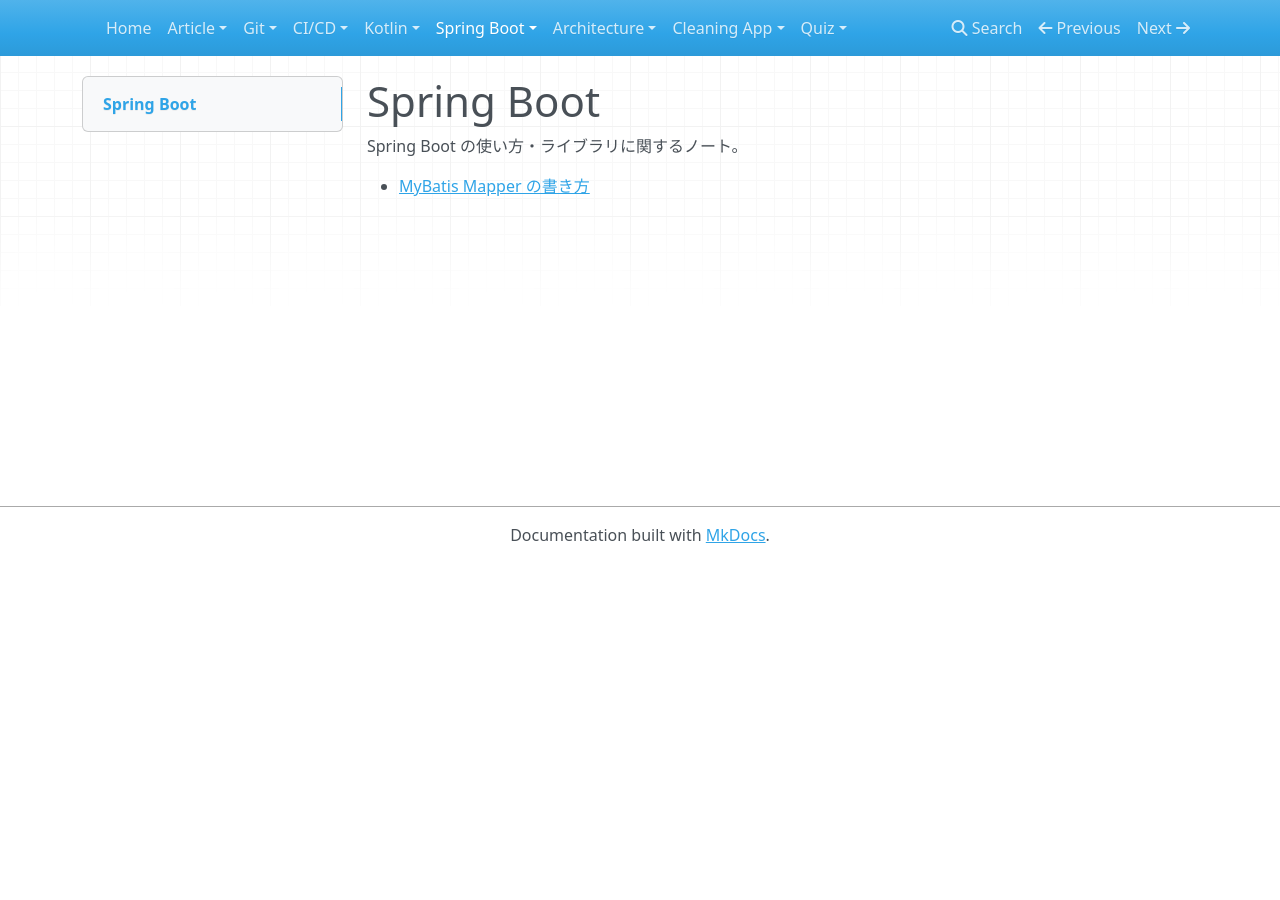
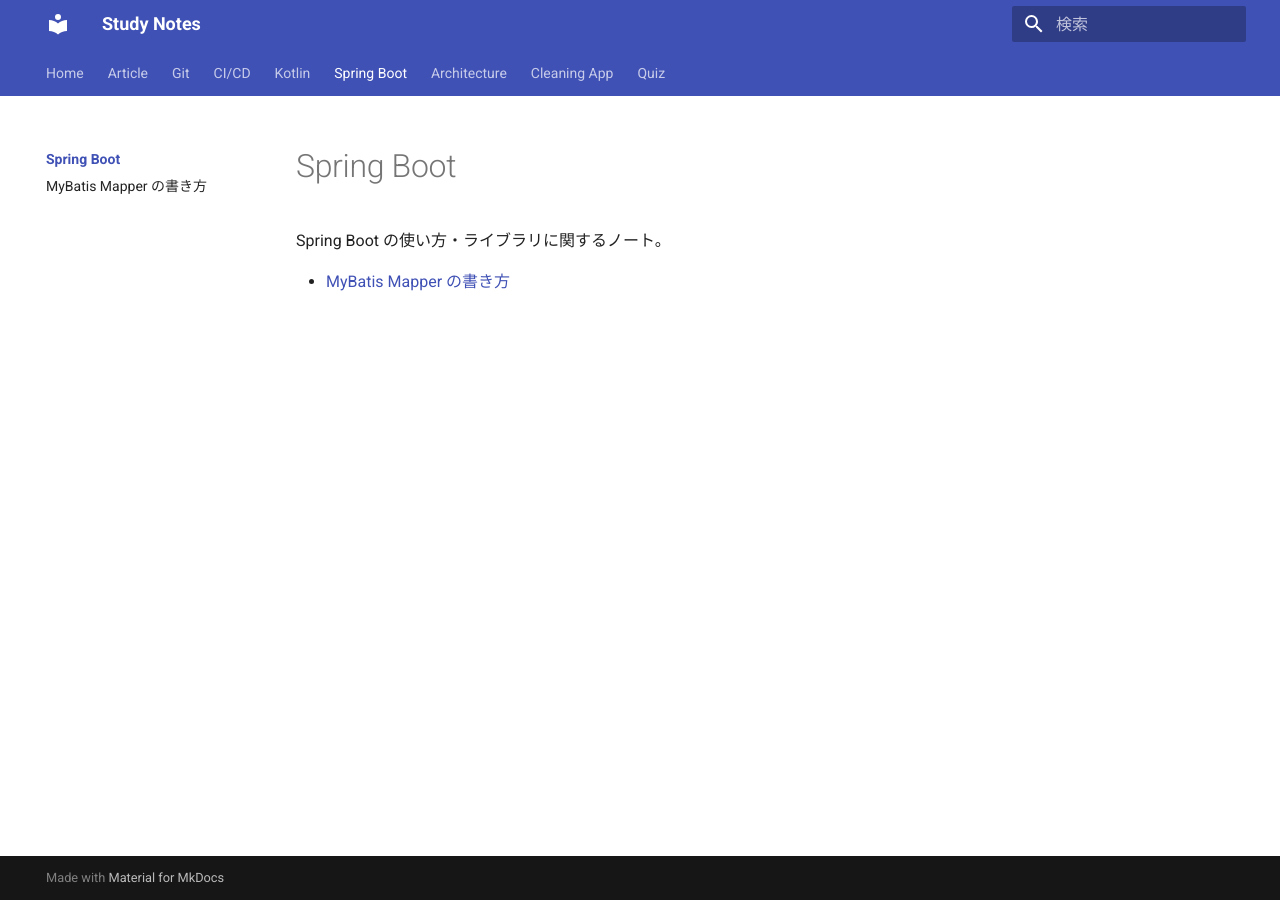
Before and after one commit to rockyh0825/study-notes, an MkDocs documentation site: the page built from docs/spring-boot/index.md, in a window 1280 px wide. Built offline with MkDocs 1.6.1 and Material for MkDocs 9.7.7, drawn with Linux system fonts in a browser that asks for light colours; nearby versions of some CDN libraries.

Commit message:
change mkdocs.yml

```diff
--- a/mkdocs.yml
+++ b/mkdocs.yml
@@ -1,3 +1,24 @@
+site_name: Study Notes
+theme:
+  name: material
+  language: ja
+  features:
+    - navigation.tabs
+    - navigation.indexes
+    - navigation.expand
+    - navigation.top
+    - search.suggest
+
+markdown_extensions:
+  - attr_list
+  - md_in_html
+  - admonition
+  - pymdownx.details
+  - pymdownx.superfences:
+      custom_fences:
+        - name: mermaid
+          class: mermaid
+          format: !!python/name:pymdownx.superfences.fence_code_format
 nav:
   - Home: index.md
   - Article:
```
